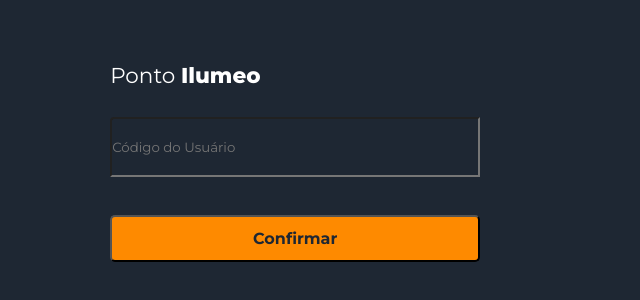
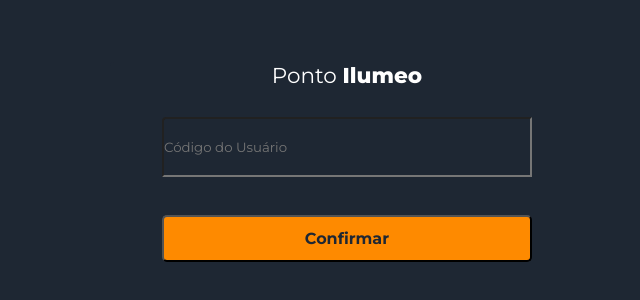
Before and after one commit to olliso17/registro_ponto_front_end, a React (Vite) app: page / in a window 1280 px wide. Shown: the part 238-538 px from the top of the page, without its empty margins (293-933 px from the left). Built offline with nearby package versions, Linux system fonts and the light colour scheme.

Commit message:
updated all

```diff
--- a/src/components/button/ButtonIcon.tsx
+++ b/src/components/button/ButtonIcon.tsx
@@ -2,12 +2,13 @@
 
 type Props = {
     children: JSX.Element
+    onClick:()=>void
 }
 
 
-const ButtonIcon = ({ children }: Props) => {
+const ButtonIcon = ({ children, onClick }: Props) => {
     return (
-        <button className={classes.button}>
+        <button className={classes.button} onClick={onClick}>
             {children}
         </button>
     )
--- a/src/components/entrytime/EntryTimeComponent.module.css
+++ b/src/components/entrytime/EntryTimeComponent.module.css
@@ -6,6 +6,6 @@
     opacity: 0px;
     display: flex;
     flex-direction: column;
-    align-items: start;
+    align-items: center;
     justify-content: space-between;
 }
--- a/src/components/exitTime/ExitTimeComponent.module.css
+++ b/src/components/exitTime/ExitTimeComponent.module.css
@@ -6,6 +6,6 @@
     opacity: 0px;
     display: flex;
     flex-direction: column;
-    align-items: start;
+    align-items: center;
     justify-content: space-between;
 }
--- a/src/components/home/HomeComponent.module.css
+++ b/src/components/home/HomeComponent.module.css
@@ -6,6 +6,6 @@
     opacity: 0px;
     display: flex;
     flex-direction: column;
-    align-items: start;
+    align-items: center;
     justify-content: space-between;
 }
--- a/src/components/login/LoginComponent.module.css
+++ b/src/components/login/LoginComponent.module.css
@@ -3,13 +3,11 @@
     width: 37vw;
     height: 20vh;
     min-height: 200px;
-    top: 314px;
-    left: 457px;
     gap: 0px;
     border-radius: 4px 0px 0px 0px;
     opacity: 0px;
     display: flex;
-    align-items: start;
+    align-items: center;
     flex-direction: column;
     justify-content: space-between;
 }
--- a/src/components/menu/Menu.tsx
+++ b/src/components/menu/Menu.tsx
@@ -2,15 +2,17 @@
 import ButtonIcon from "../button/ButtonIcon"
 import ButtonMenu from "../button/ButtonMenu"
 import classes from "./Menu.module.css"
+import useAuth from "../hooks/useAuth"
 
 type Props = {
     router1: string
     router2: string
-    name1:string
-    name2:string
+    name1: string
+    name2: string
 }
 
-const Menu = ({router1, router2, name1, name2}:Props) => {
+const Menu = ({ router1, router2, name1, name2 }: Props) => {
+    const { logout } = useAuth();
     return (
         <div className={classes.menu}>
             <div>
@@ -18,7 +20,7 @@
                 <ButtonMenu name={name2} router={router2} />
             </div>
 
-            <ButtonIcon children={<FaPowerOff className="icon" />} />
+            <ButtonIcon children={<FaPowerOff className="icon" />}  onClick={logout}/>
 
         </div>
     )
```
